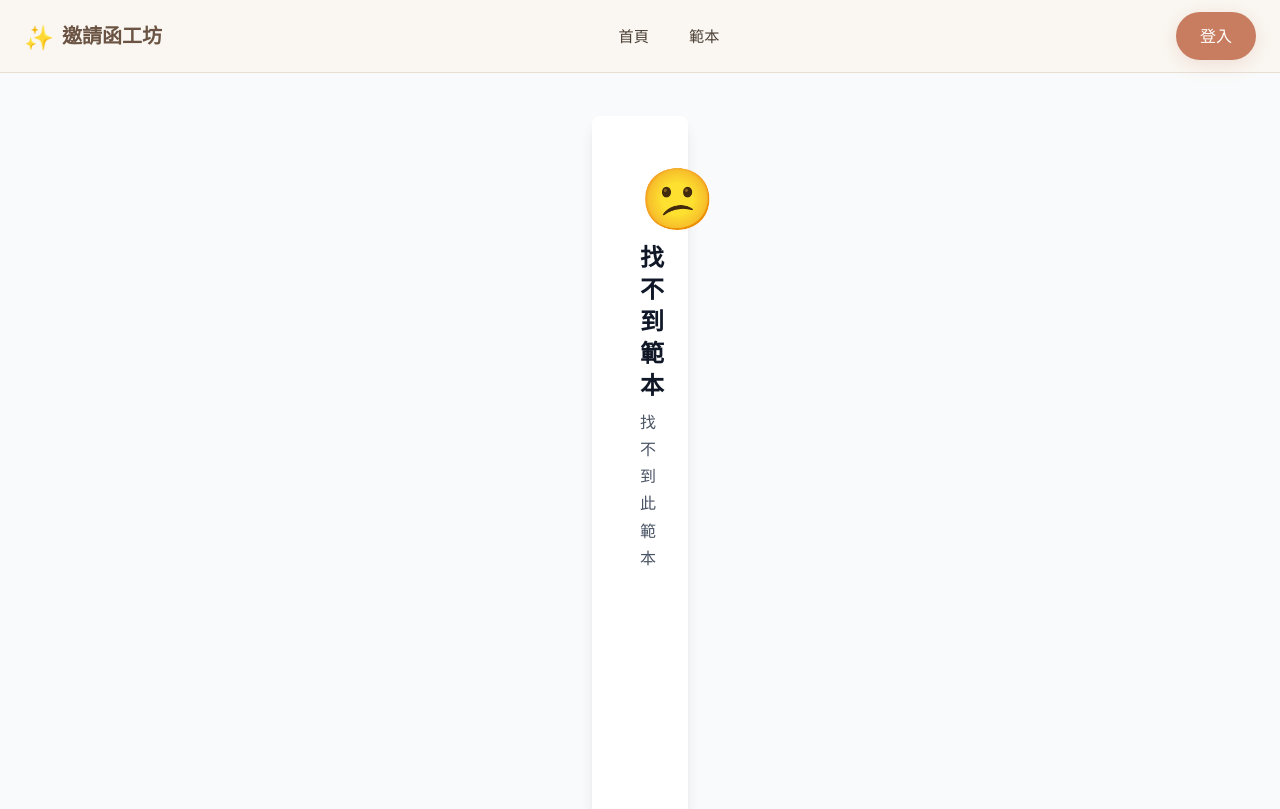
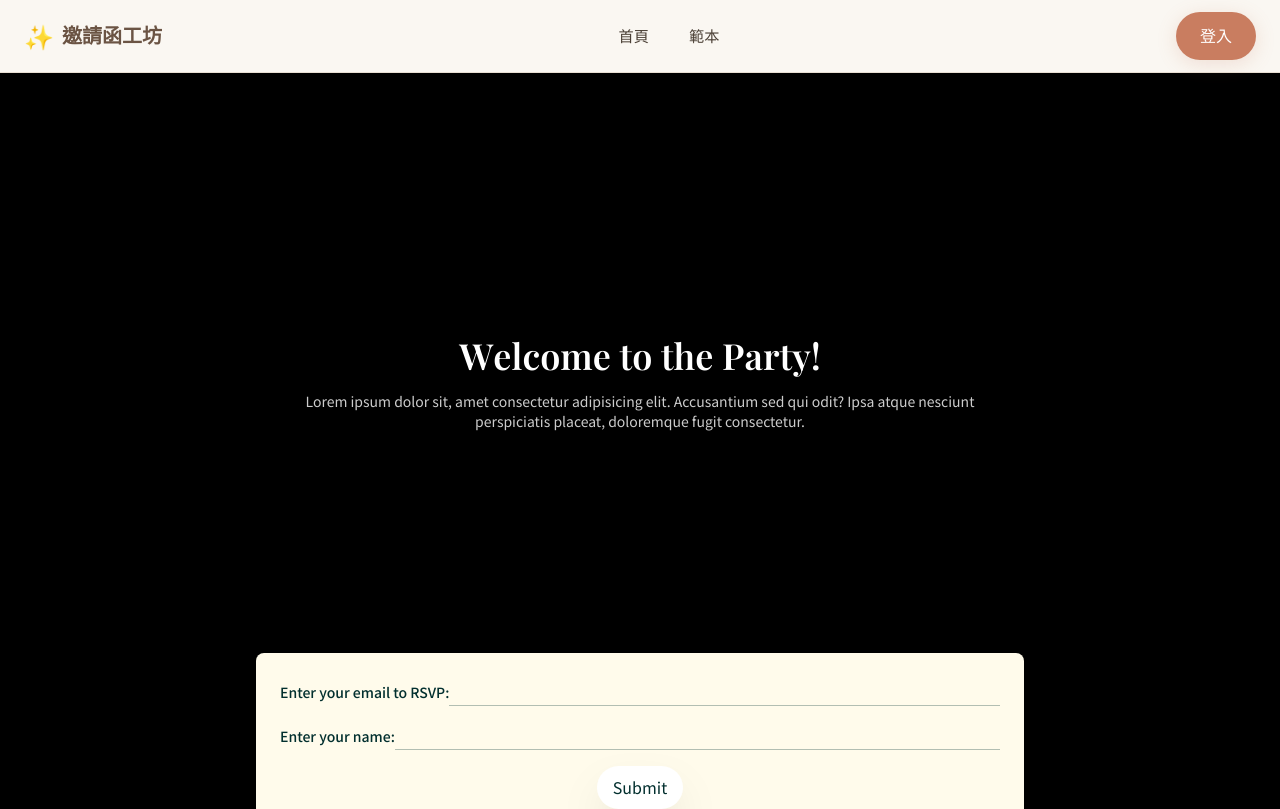
Before and after one commit to nju6g0/next-card-builder, a Next.js app: page /templates/party in a window 1280 px wide. Shown: the top 809 px of the page. Built offline with nearby package versions, Linux system fonts and the light colour scheme.

Commit message:
新增範本

```diff
--- /dev/null
+++ b/app/templates/party/page.tsx
@@ -0,0 +1,188 @@
+"use client";
+
+import { motion } from "motion/react";
+import { useEffect, useState } from "react";
+
+const TEXT = "Welcome to the Party!";
+// const TEXT = "We're Getting Married!";
+const imageUrl = "https://picsum.photos/800/600";
+
+interface FormFieldProps {
+  label: string;
+  type: string;
+  value: string;
+  onChange: (e: React.ChangeEvent<HTMLInputElement>) => void;
+}
+const FormField = ({ label, type, value, onChange }: FormFieldProps) => (
+  <div className="w-full flex justify-between items-center">
+    <label htmlFor="email" className="text-teal-950 text-sm font-medium">
+      {label}
+    </label>
+    <input
+      className="flex-1 px-2 bg-transparent placeholder:text-white/50 border-b border-teal-950/30 focus:outline-none focus:ring-1 focus:ring-amber-100"
+      type={type}
+      placeholder=""
+      value={value}
+      onChange={onChange}
+    />
+  </div>
+);
+export default function Party() {
+  const [scales, setScales] = useState({ scaleX: 1, scaleY: 1 });
+  const [initialSize, setInitialSize] = useState({ width: 0, height: 0 });
+  const [showArch, setShowArch] = useState(true);
+  const [formData, setFormData] = useState({ email: "", name: "" });
+  const [rsvpSubmitted, setRsvpSubmitted] = useState(false);
+
+  const handleRSVP = () => {
+    const regex = /^[^\s@]+@[^\s@]+\.[^\s@]+$/;
+    if (!regex.test(formData.email)) {
+      alert("Please enter a valid email address.");
+      return;
+    }
+    if (formData.name.trim() === "") {
+      alert("Please enter your name.");
+      return;
+    }
+    console.log("RSVP submitted:", formData);
+    setRsvpSubmitted(true);
+  };
+
+  useEffect(() => {
+    const updateImageSize = () => {
+      const width = window.innerWidth;
+      const height = window.innerHeight;
+
+      // 計算初始拱門尺寸（視窗寬度的 30%）
+      const initialWidth = Math.round(width * 0.3);
+      const initialHeight = Math.round((initialWidth * 4) / 3);
+
+      setInitialSize({ width: initialWidth, height: initialHeight });
+
+      // 計算最終需要的 scale（基於實際初始尺寸）
+      const finalScaleX = width / initialWidth;
+      const finalScaleY = height / initialHeight;
+
+      setScales({ scaleX: finalScaleX, scaleY: finalScaleY });
+    };
+
+    updateImageSize();
+
+    // window.addEventListener("resize", updateImageSize);
+
+    // return () => window.removeEventListener("resize", updateImageSize);
+  }, []);
+
+  return (
+    <div
+      className="relative h-screen overflow-hidden flex flex-col items-center justify-between bg-black backdrop-blur-md bg-cover bg-center bg-no-repeat p-10"
+      // style={{
+      //   backgroundImage: showArch ? "none" : `url(${imageUrl})`,
+      // }}
+    >
+      {showArch && initialSize.width > 0 && (
+        <motion.div
+          className="absolute bottom-0 left-1/2 origin-bottom rounded-t-full bg-white bg-cover bg-center bg-no-repeat overflow-hidden outline-1 outline-offset-4 outline-white/70"
+          style={{
+            width: `${initialSize.width}px`,
+            height: `${initialSize.height}px`,
+            // backgroundImage: `url(${imageUrl})`,
+          }}
+          initial={{
+            x: "-50%",
+            y: "100%",
+            scaleX: 1,
+            scaleY: 1,
+            borderRadius: "500px 500px 0 0",
+          }}
+          animate={{
+            y: ["100%", "0%", "0%", "0%"],
+            scaleX: [1, 1, 2, scales.scaleX],
+            scaleY: [1, 1, 2, scales.scaleY],
+            borderRadius: [
+              "500px 500px 0 0",
+              "500px 500px 0 0",
+              "500px 500px 0 0",
+              "0px 0px 0 0",
+            ],
+          }}
+          transition={{
+            duration: 2,
+            times: [0, 0.4, 0.8, 1],
+            ease: "easeInOut",
+          }}
+          onAnimationComplete={() => {
+            setShowArch(false);
+          }}
+        />
+      )}
+      {!showArch && (
+        <>
+          <div />
+          <div>
+            <h1 className="font-playfair font-semibold text-center text-4xl px-4 py-1 overflow-hidden text-white drop-shadow-lg">
+              {TEXT.split("").map((char, index) =>
+                char === " " ? (
+                  <span key={char + index}> </span>
+                ) : (
+                  <motion.span
+                    className="inline-block"
+                    style={{ textShadow: "0 2px 4px rgba(0,0,0,0.5)" }}
+                    key={char + index}
+                    initial={{ y: 50, rotate: 100 }}
+                    animate={{ y: 0, rotate: 0 }}
+                    transition={{
+                      duration: 0.6,
+                      delay: index * 0.1,
+                    }}
+                  >
+                    {char}
+                  </motion.span>
+                ),
+              )}
+            </h1>
+            <p className="text-center text-white/80 text-sm mt-2 px-4 py-1 max-w-3xl drop-shadow-lg">
+              Lorem ipsum dolor sit, amet consectetur adipisicing elit.
+              Accusantium sed qui odit? Ipsa atque nesciunt perspiciatis
+              placeat, doloremque fugit consectetur.
+            </p>
+          </div>
+          {rsvpSubmitted ? (
+            <p className="text-center text-white/80 text-sm mt-2 px-4 py-1 max-w-3xl drop-shadow-lg">
+              Hi, {formData.name}! Thank you for your RSVP!
+            </p>
+          ) : (
+            <form
+              onSubmit={(e) => e.preventDefault()}
+              className="w-full max-w-3xl flex flex-col items-center gap-4 bg-amber-50 p-6 rounded-lg shadow-lg backdrop-blur-md"
+            >
+              <FormField
+                label="Enter your email to RSVP:"
+                type="email"
+                value={formData.email}
+                onChange={(e) =>
+                  setFormData({ ...formData, email: e.target.value })
+                }
+              />
+              <FormField
+                label="Enter your name:"
+                type="text"
+                value={formData.name}
+                onChange={(e) =>
+                  setFormData({ ...formData, name: e.target.value })
+                }
+              />
+              <button
+                type="button"
+                className="bg-white text-teal-950 px-4 py-2 rounded-full hover:bg-gray-200 transition-colors cursor-pointer shadow-2xl"
+                onClick={handleRSVP}
+              >
+                Submit
+              </button>
+            </form>
+          )}
+        </>
+      )}
+    </div>
+  );
+}
--- /dev/null
+++ b/app/templates/wedding-animated/page.tsx
@@ -0,0 +1,61 @@
+"use client";
+import { motion } from "motion/react";
+
+function WeddingTemplate() {
+  return (
+    <div className="relative w-full h-screen overflow-hidden flex flex-col items-center justify-center">
+      {/* bg-gradient-to-b from-pink-200 to-purple-100 */}
+      <motion.div
+        animate={{ height: 0, opacity: 0 }}
+        transition={{ duration: 1, ease: "easeInOut", delay: 2.5 }}
+      >
+        <motion.h1
+          initial={{ opacity: 0, y: -50, scale: 0.8, rotate: 0 }}
+          animate={{
+            opacity: [0, 1],
+            y: [-50, 0],
+            scale: [0.8, 1],
+            rotate: [0, 15, 0],
+          }}
+          transition={{ duration: 1, ease: "easeInOut" }}
+          className="font-playfair origin-left text-4xl font-bold text-center mb-4"
+        >
+          We&apos;re
+        </motion.h1>
+        <motion.h1
+          initial={{ opacity: 0, y: 20, scale: 0.8 }}
+          animate={{
+            opacity: [0, 1],
+            y: [20, 0],
+            scale: [0.8, 1],
+            rotate: [0, 5, 0],
+          }}
+          transition={{ duration: 1, delay: 1, ease: "easeInOut" }}
+          className="font-playfair text-4xl font-bold text-center mb-4"
+        >
+          Getting Married!
+        </motion.h1>
+      </motion.div>
+      <motion.div
+        className="w-full h-full overflow-hidden bg-black backdrop:blur-md bg-cover bg-center bg-no-repeat"
+        initial={{ width: 80, height: 80, opacity: 0.5, borderRadius: "50%" }}
+        // style={{ backgroundImage: "url('https://picsum.photos/800/600')" }}
+        animate={{
+          width: [80, "100%"],
+          height: [80, "100%"],
+          opacity: 1,
+          borderRadius: "0%",
+        }}
+        transition={{
+          duration: 1,
+          delay: 3,
+          ease: "easeInOut",
+          width: { delay: 3.5, duration: 1 },
+          height: { delay: 4, duration: 1 },
+        }}
+      ></motion.div>
+    </div>
+  );
+}
+
+export default WeddingTemplate;
--- a/components/ui/TemplateCard.tsx
+++ b/components/ui/TemplateCard.tsx
@@ -18,6 +18,12 @@ export default function TemplateCard({
   template,
   index = 0,
 }: TemplateCardProps) {
+  // 動畫範本導向獨立頁面，一般範本導向編輯器
+  const href =
+    template.isAnimated && template.slug
+      ? `/templates/${template.slug}`
+      : `/templates/${template.id}`;
+
   return (
     <motion.div
       initial={{ opacity: 0, y: 20 }}
@@ -26,10 +32,7 @@ export default function TemplateCard({
       whileHover={{ y: -8 }}
       className="group"
     >
-      <Link
-        href={`/templates/${template.id}`}
-        style={{ textDecoration: "none" }}
-      >
+      <Link href={href} style={{ textDecoration: "none" }}>
         <div
           style={{
             background: "white",
@@ -160,7 +163,7 @@ export default function TemplateCard({
               {template.description}
             </p>
 
-            {/* 元件數量標籤 */}
+            {/* 標籤 */}
             <div
               style={{
                 marginTop: "var(--spacing-sm)",
@@ -171,11 +174,24 @@ export default function TemplateCard({
                 color: "var(--text-light)",
               }}
             >
-              <span>{template.elements.length} 個元件</span>
-              <span>•</span>
-              <span>
-                {template.canvasSize.width} × {template.canvasSize.height}
-              </span>
+              {template.isAnimated ? (
+                <span
+                  style={{
+                    color: "var(--accent-terracotta)",
+                    fontWeight: 600,
+                  }}
+                >
+                  ✨ 動畫範本
+                </span>
+              ) : (
+                <>
+                  <span>{template.elements.length} 個元件</span>
+                  <span>•</span>
+                  <span>
+                    {template.canvasSize.width} × {template.canvasSize.height}
+                  </span>
+                </>
+              )}
             </div>
           </div>
         </div>
--- a/types/index.ts
+++ b/types/index.ts
@@ -81,6 +81,8 @@ export interface Template {
   description: string;
   elements: Element[];
   canvasSize: { width: number; height: number };
+  isAnimated?: boolean; // 標識是否為動畫範本（獨立頁面）
+  slug?: string; // 動畫範本的路由 slug
 }
 
 // 畫布尺寸型別
```
Also changed, not shown: constants/templates.ts (+213 -192 lines), public/templates/party-animated.svg (added), public/templates/wedding-animated.svg (added).
